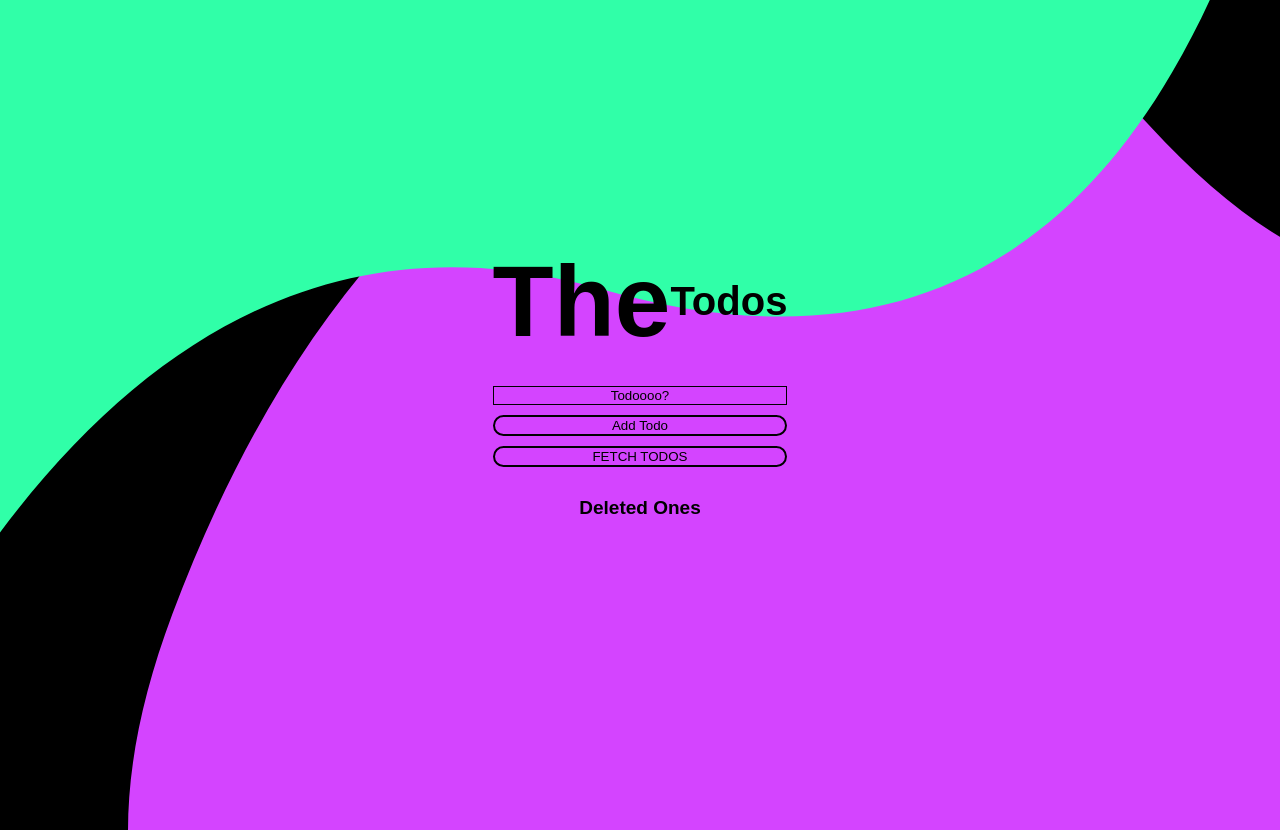
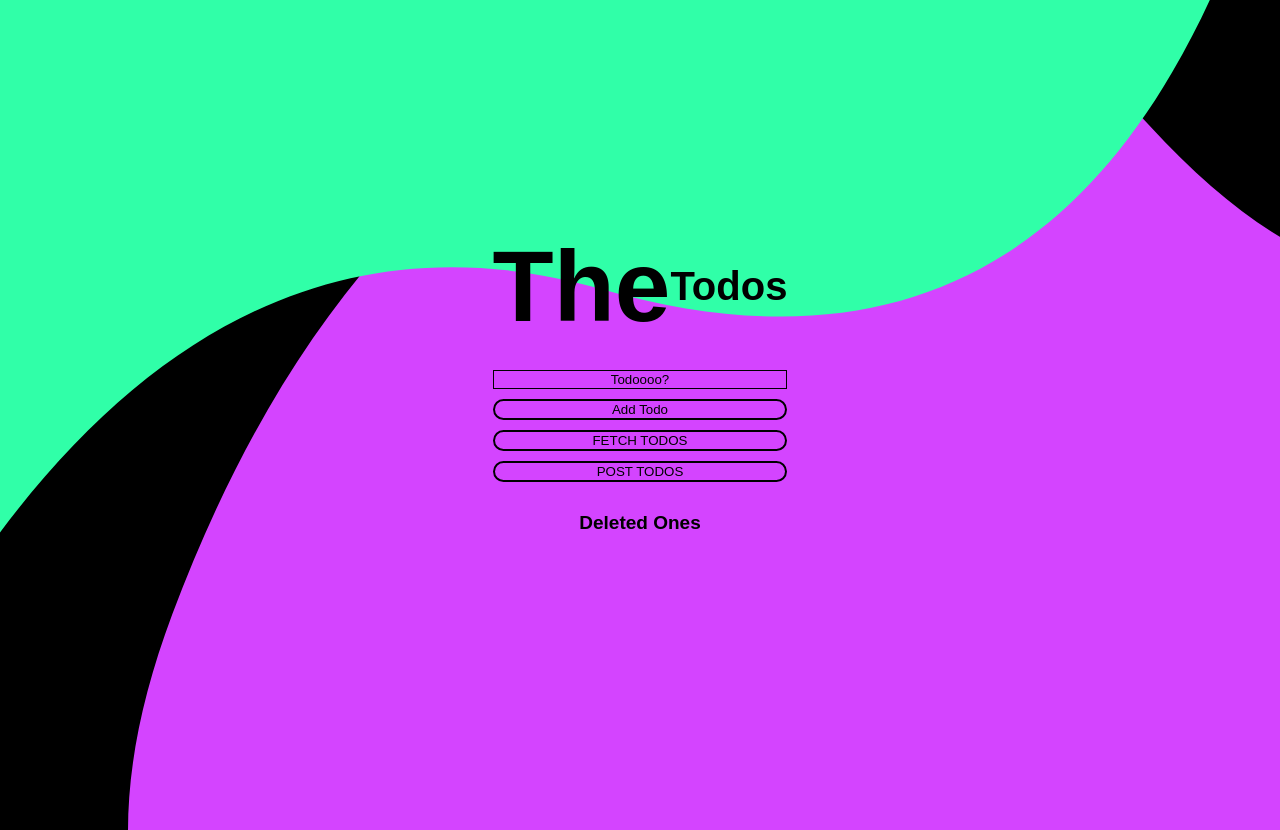
Before and after one commit to tomasstt/todo-list-akademia, a Vue app: page / in a window 1280 px wide. Shown: the top 830 px of the page. Built offline with nearby package versions, Linux system fonts and the light colour scheme; a web font is replaced by a local one.

Commit message:
postTodo

```diff
--- a/src/App.vue
+++ b/src/App.vue
@@ -6,7 +6,9 @@
     <input  v-model="newTodo" placeholder="Todoooo?" />
     <button @click="addTodo">Add Todo</button>
     <button @click="fetchTodos">FETCH TODOS</button>
+    <button @click="postTodo">POST TODOS</button>
     <TodoList v-for="todo in todos" :key="todo.id" :todo="todo" @delete="deleteTodo" />
+
 
 
     <router-link class="router" to="/deleted">Deleted Ones</router-link>
@@ -35,16 +37,25 @@ export default {
   methods: {
     addTodo() {
       if (this.newTodo.trim()) {
-    axios.post('http://localhost:3000/todos', {
+        this.todos.push({ text: this.newTodo, deleted: false });
+        this.newTodo = "";
+      }
+    },
+
+
+postTodo() {
+      if (this.newTodo.trim()) {
+        axios
+          .post('http://localhost:3000/todos', {
             text: this.newTodo,
             deleted: false,
           })
-      .then(response => {
+          .then((response) => {
             this.todos.push(response.data);
             this.newTodo = "";
             console.log('Todo added:', response.data);
           })
-      .catch(error => {
+          .catch((error) => {
             console.error('Error adding todo:', error);
           });
       }
```
Lines whose indentation alone changed are shown as unchanged.
